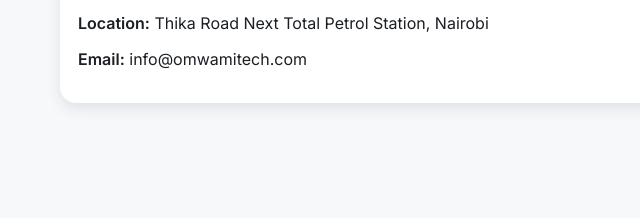
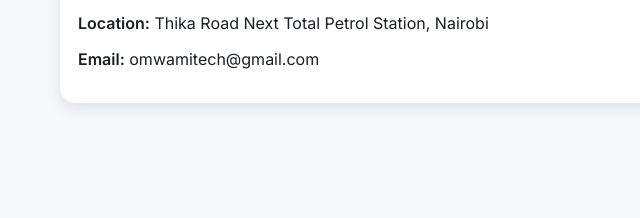
Before and after one commit to Roliholdings/Omwami-Technologies-ltd, a plain HTML site: page index.html in a window 1280 px wide. Shown: the part 5749-5967 px from the top of the page, 0-640 px from the left. Drawn offline with nearby package versions, Linux system fonts and the light colour scheme.

Commit message:
Update index.html
Updated code 2

```diff
--- a/index.html
+++ b/index.html
@@ -586,7 +586,7 @@ Key Features:
       <div class="contact-card" style="margin-top:18px;" data-aos="fade-up">
         <p><strong>Phone:</strong> +254 796875300 /+254 798368724 </p>
         <p><strong>Location:</strong> Thika Road Next Total Petrol Station, Nairobi</p>
-        <p><strong>Email:</strong> info@omwamitech.com</p>
+        <p><strong>Email:</strong> omwamitech@gmail.com</p>
       </div>
     </div>
   </section>
@@ -615,7 +615,7 @@ Key Features:
       <div>
         <h4>Connect</h4>
         <a href="https://wa.me/254796875300" target="_blank">WhatsApp</a>
-        <a href="mailto:info@omwamitech.com">Email</a>
+        <a href="mailto:omwamitech@gmail.com">Email</a>
         <a href="https://wa.me/254746110748" target="_blank">ROLi Holdings Ltd</a>
       </div>
       </div>
```
